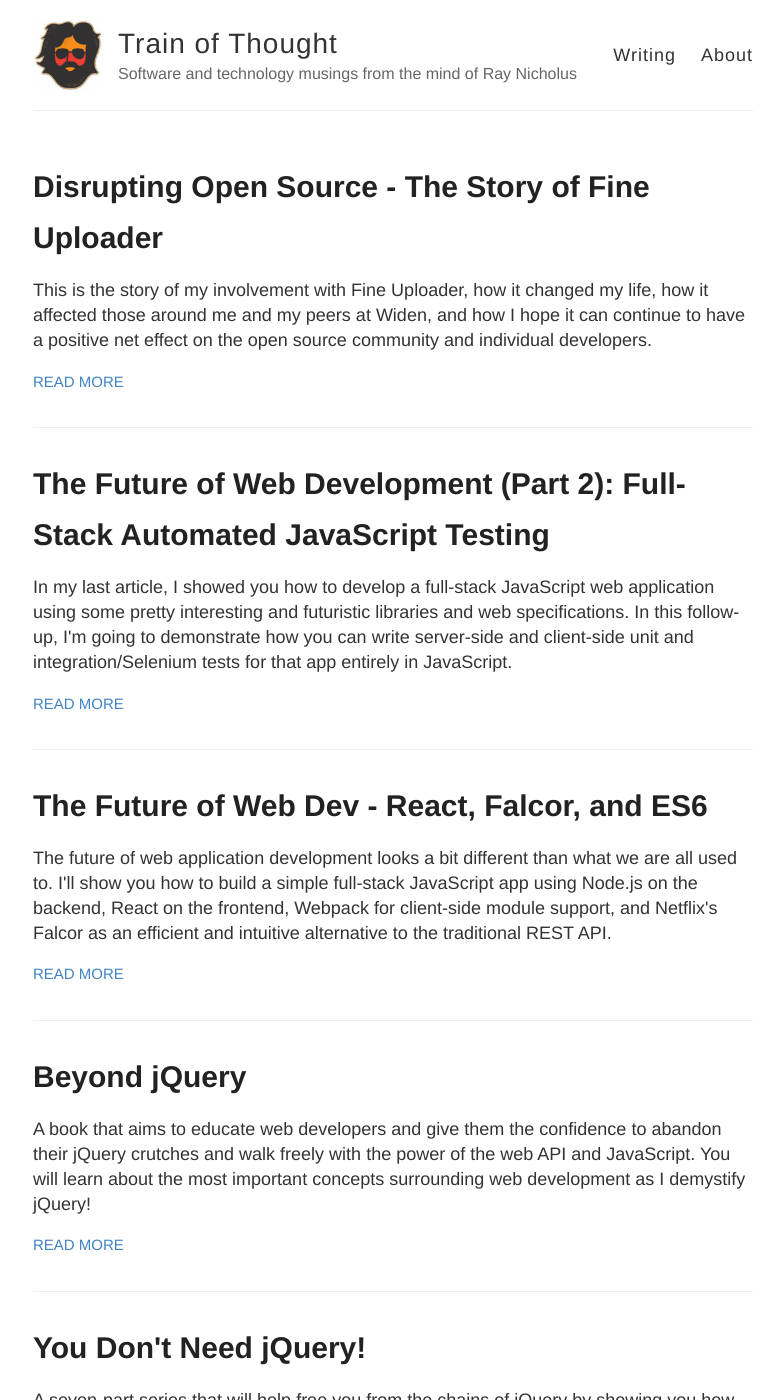
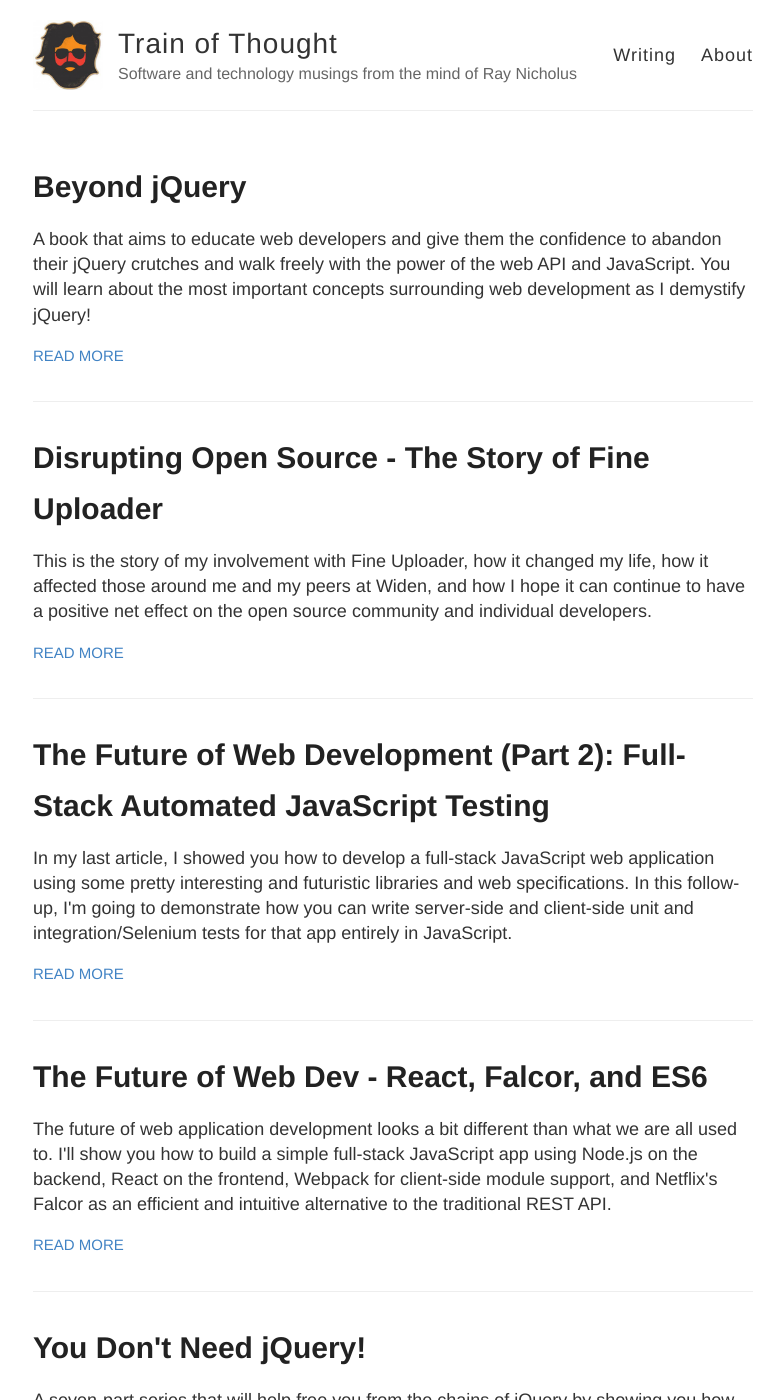
Before and after one commit to rnicholus/raynicholus.com, a Jekyll site: the page built from index.html, in a window 1280 px wide and 1400 px high. Shown: the whole window, without its empty margins (247-1031 px from the left). Built offline with Jekyll 4.4.1, drawn with Linux system fonts in a browser that asks for light colours; part of the change alters nothing that is shown.

```diff
--- a/_data/extPosts.yml
+++ b/_data/extPosts.yml
@@ -1,3 +1,8 @@
+- url: https://amzn.com/1484222342
+  title: Beyond jQuery
+  summary: A book that aims to educate web developers and give them the confidence to abandon their jQuery crutches and walk freely with the power of the web API and JavaScript. You will learn about the most important concepts surrounding web development as I demystify jQuery!
+  date: 2016-08-20 00:00:00 -0000
+
 - url: https://medium.com/@RayNicholus/disrupting-open-source-the-story-of-fine-uploader-80160eb557d9#.8ft3mq1b1
   title: Disrupting Open Source - The Story of Fine Uploader
   summary: This is the story of my involvement with Fine Uploader, how it changed my life, how it affected those around me and my peers at Widen, and how I hope it can continue to have a positive net effect on the open source community and individual developers.
@@ -12,11 +17,6 @@
   title: The Future of Web Dev - React, Falcor, and ES6
   summary: The future of web application development looks a bit different than what we are all used to. I'll show you how to build a simple full-stack JavaScript app using Node.js on the backend, React on the frontend, Webpack for client-side module support, and Netflix's Falcor as an efficient and intuitive alternative to the traditional REST API.
   date: 2015-10-12 00:00:00 -0000
-
-- url: https://amzn.com/1484222342
-  title: Beyond jQuery
-  summary: A book that aims to educate web developers and give them the confidence to abandon their jQuery crutches and walk freely with the power of the web API and JavaScript. You will learn about the most important concepts surrounding web development as I demystify jQuery!
-  date: 2016-06-02 00:00:00 -0000
 
 - url: http://blog.garstasio.com/you-dont-need-jquery
   title: You Don't Need jQuery!
```
